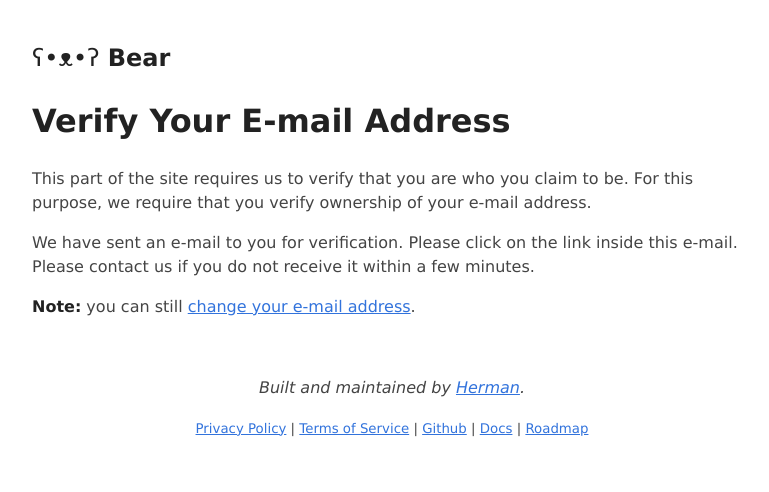
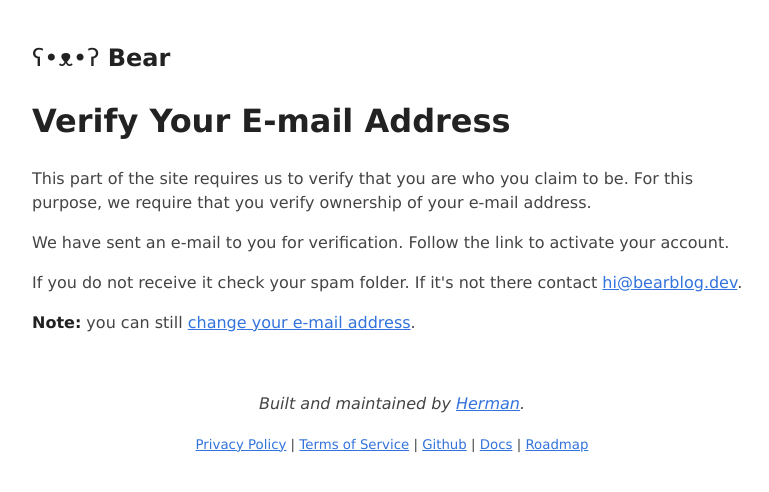
Before and after one commit to HermanMartinus/bearblog, a Django app: template templates/account/verified_email_required.html in a window 1280 px wide. Shown: the top 492 px of the page, without its empty margins (248-1017 px from the left). Run offline with Django 3.2, Linux system fonts and the light colour scheme; the template is opened without the code that fills it, so the values that code supplies are empty; parts of the project's set-up code (start-up, migrations or seed data) failed here and were passed over.

Commit message:
Updated verification email page

```diff
--- a/templates/account/verified_email_required.html
+++ b/templates/account/verified_email_required.html
@@ -13,9 +13,13 @@
 you are who you claim to be. For this purpose, we require that you
 verify ownership of your e-mail address. {% endblocktrans %}</p>
 
-<p>{% blocktrans %}We have sent an e-mail to you for
-verification. Please click on the link inside this e-mail. Please
-contact us if you do not receive it within a few minutes.{% endblocktrans %}</p>
+<p>
+    We have sent an e-mail to you for verification. Follow the link to activate your account.
+</p>
+<p>
+    If you do not receive it check your spam folder.
+    If it's not there contact <a href="mailto:hi@bearblog.dev">hi@bearblog.dev</a>.
+</p>
 
 <p>{% blocktrans %}<strong>Note:</strong> you can still <a href="{{ email_url }}">change your e-mail address</a>.{% endblocktrans %}</p>
 
```
Also changed, not shown: templates/account/verification_sent.html (+7 -1 lines).
